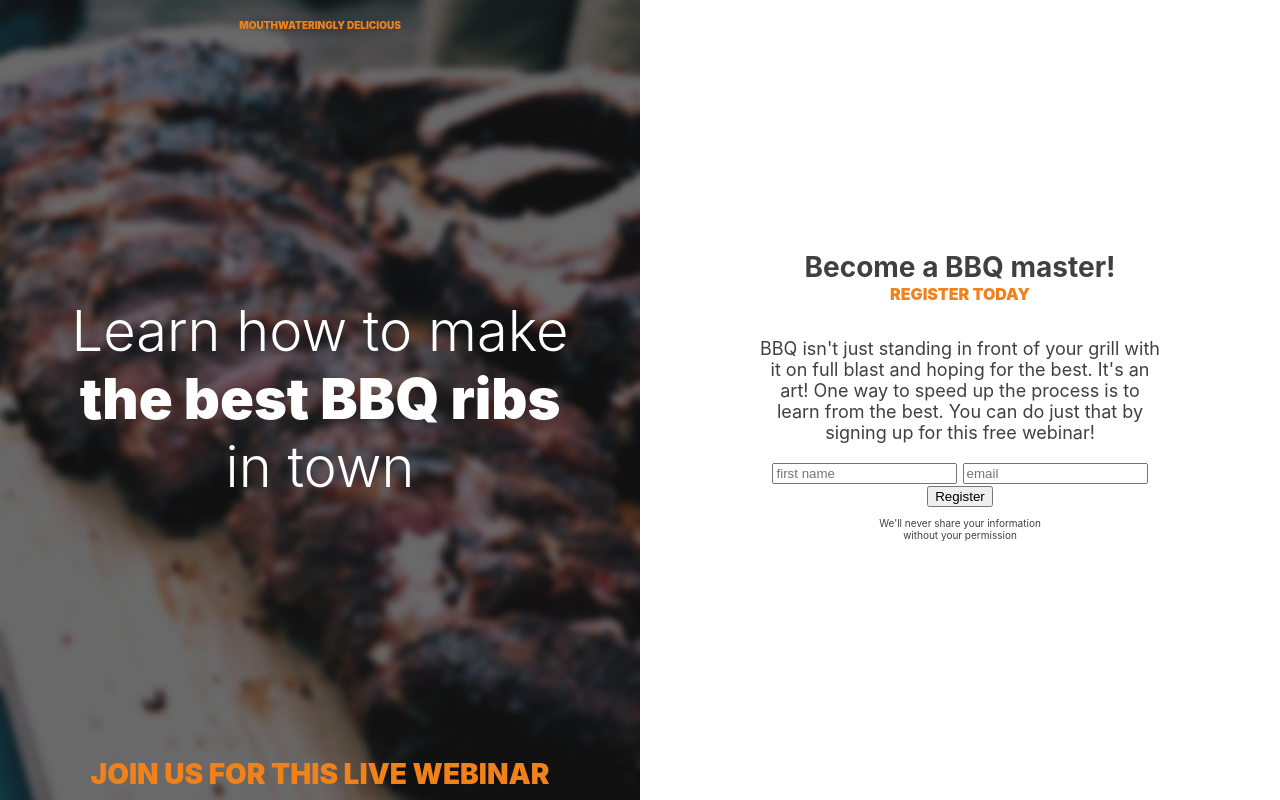
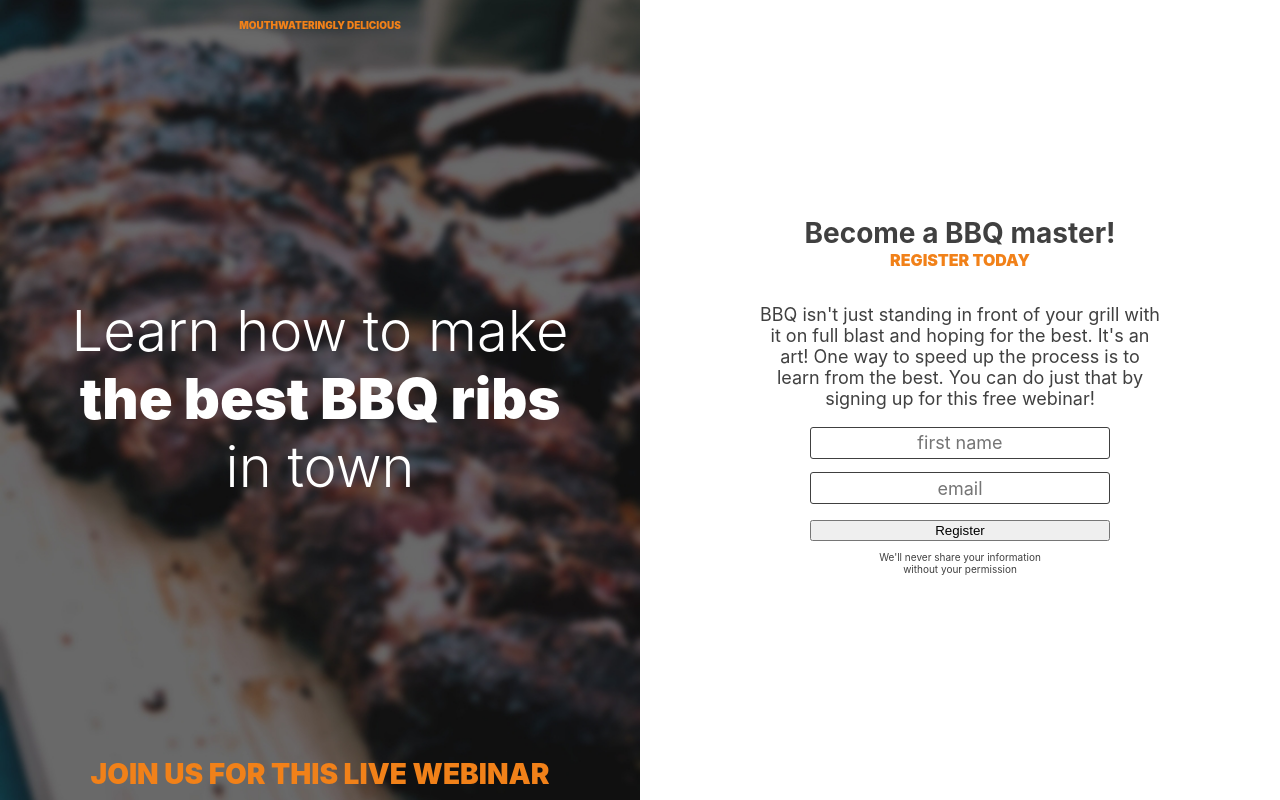
Before and after one commit to AFPedreros/BBQ-splash-page, a website built with Parcel: page index.html in a window 1280 px wide. Built offline with nearby package versions, Linux system fonts and the light colour scheme.

Commit message:
styling the button

```diff
--- a/css/style.css
+++ b/css/style.css
@@ -98,6 +98,30 @@ strong {
 }
 
 /* =================
+   form
+   ================= */
+
+.email-collector {
+    width: 80%;
+    max-width: 300px;
+}
+
+input {
+    font-family: inherit;
+    font-size: inherit;
+    text-align: inherit;
+    margin-bottom: 0.75em;
+    padding: 0.25em;
+    border: 1px solid #404040;
+    border-radius: 3px;
+}
+
+input,
+.btn {
+    width: 100%;
+}
+
+/* =================
    media queries
    ================= */
 
--- a/index.html
+++ b/index.html
@@ -31,7 +31,7 @@
                 the process is to learn from the best. You can do just that by
                 signing up for this free webinar!
             </p>
-            <form action="#" method="POST">
+            <form class="email-collector" action="#" method="POST">
                 <input type="text" placeholder="first name" />
                 <input type="email" placeholder="email" />
                 <button class="btn btn-main" type="submit" id="register-btn">
```
Also changed, not shown: dist/index.html, 2 other files.
